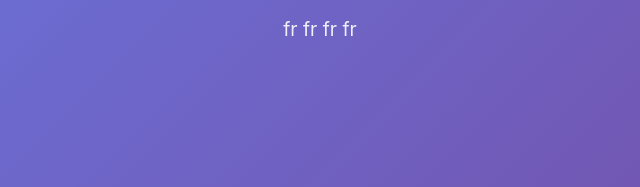
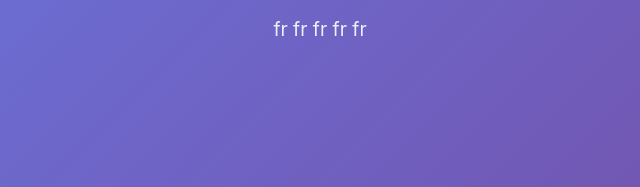
Before and after one commit to PythonF4DE/ActionsPractice-1, a plain HTML site: page pages/index.html in a window 1280 px wide. Shown: the part 417-604 px from the top of the page, 320-960 px from the left. Drawn offline with Linux system fonts and the light colour scheme.

Commit message:
clown [deploy]

```diff
--- a/pages/index.html
+++ b/pages/index.html
@@ -32,7 +32,7 @@
 <body>
     <div class="container">
         <h1>Ammar gay</h1>
-        <p>fr fr fr fr</p>
+        <p>fr fr fr fr fr</p>
     </div>
 </body>
 </html>
```
